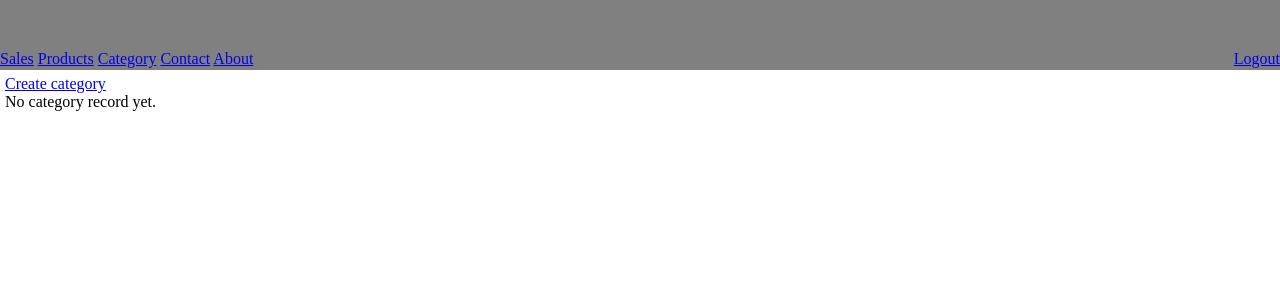
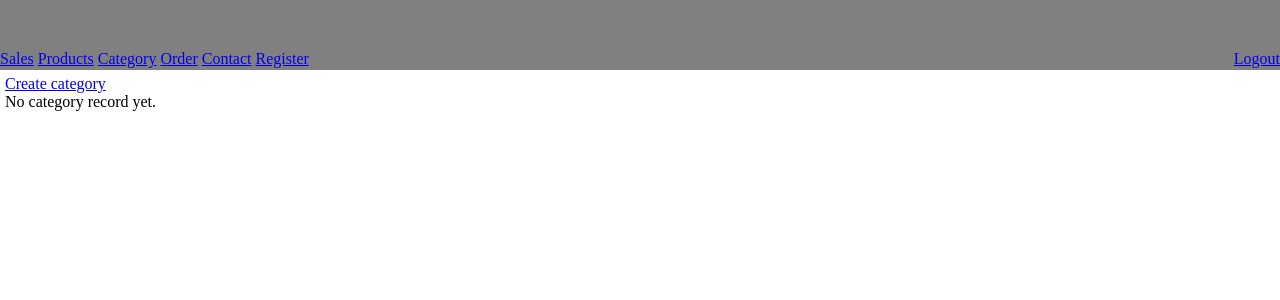
Before and after one commit to emperorlinc/inventory, a Django app: page /categories/ in a window 1280 px wide. Shown: the top 300 px of the page. Run offline with Django 5.2, Linux system fonts and the light colour scheme; the visitor is signed in with stand-in values (Sample User, id 1); data that the repository does not hold is empty.

Commit message:
Added order table to the models.py file and modified the product table.

```diff
--- a/core/models.py
+++ b/core/models.py
@@ -57,16 +57,8 @@ class Product(models.Model):
     name = models.CharField(max_length=50)
     description = models.TextField()
     price = models.DecimalField(max_digits=10, decimal_places=2)
-    amount_paid = models.DecimalField(max_digits=10, decimal_places=2)
-    total_amount = models.DecimalField(max_digits=10, decimal_places=2)
-    balance = models.DecimalField(
-        max_digits=10, decimal_places=2, blank=True, null=True)
     quantity = models.PositiveSmallIntegerField()
-    total_quantity = models.PositiveSmallIntegerField(
-        blank=True, null=True)
     catergory = models.ManyToManyField(Category)
-    status = models.CharField(
-        max_length=2, choices=STATUS, blank=True, null=True)
     created_at = models.DateTimeField(auto_now_add=True)
     updated_at = models.DateTimeField(auto_now=True)
     created_by = models.ForeignKey(
@@ -125,3 +117,26 @@ class Sale(models.Model):
 
     def __str__(self) -> str:
         return self.product.name
+
+
+class Order(models.Model):
+    """
+        Model to store ordered product, delivery date, distributor's contact, ordered date, product quantity, product price.
+    """
+    product = models.ForeignKey(Product, on_delete=models.CASCADE)
+    quantity = models.PositiveSmallIntegerField()
+    price = models.DecimalField(max_digits=10, decimal_places=2)
+    contact = models.CharField(help_text="Distributor contact", max_length=15)
+    delivery_date = models.DurationField()
+    order_date = models.DateTimeField(auto_now=True)
+    created_by = models.ForeignKey(
+        User, related_name="order_created_by", on_delete=models.CASCADE)
+    status = models.CharField(
+        max_length=2, choices=STATUS, blank=True, null=True)
+    amount_paid = models.DecimalField(max_digits=10, decimal_places=2)
+    total_amount = models.DecimalField(max_digits=10, decimal_places=2)
+    balance = models.DecimalField(
+        max_digits=10, decimal_places=2, blank=True, null=True)
+    total_quantity = models.PositiveSmallIntegerField(
+        blank=True, null=True)
+    catergory = models.ManyToManyField(Category)
--- a/core/templates/main.html
+++ b/core/templates/main.html
@@ -34,20 +34,23 @@
             <a href="{% url 'core:sales' %}">Sales</a>
             <a href="{% url 'core:products' %}">Products</a>
             <a href="{% url 'core:category' %}">Category</a>
+            <a href="#">Order</a>
+            {% comment%} Display pending order of product and the distributors contacts {% endcomment %}
+
             <a href="#">Contact</a>
-            <a href="#">About</a>
+            {% comment%} Display feedbacks from the users and their email address to contact them if they place an order  {% endcomment %}
+            {% if request.user.is_superuser %}
+                <a href="{% url 'core:register' %}">Register</a>
+            {% endif %}
 
-            {% if request.user.is_authenticated %}
-                <span style="float: right">
+            <span style="float: right">
+                {% if request.user.is_authenticated %}
                     <a href="{% url 'core:logout' %}">Logout</a>
-                </span>
+                {% else %}
+                    <a href="{% url 'core:login' %}">Login</a>
+                {% endif %}
+            </span>
 
-            {% else %}
-
-                <span style="float: right">
-                    <a href="{% url 'core:login' %}">Login</a>
-                </span>
-            {% endif %}
 
         </div>
     </header>
```
Also changed, not shown: core/migrations/0001_initial.py, core/migrations/0002_alter_product_updated_by_alter_sale_updated_by.py (deleted).
